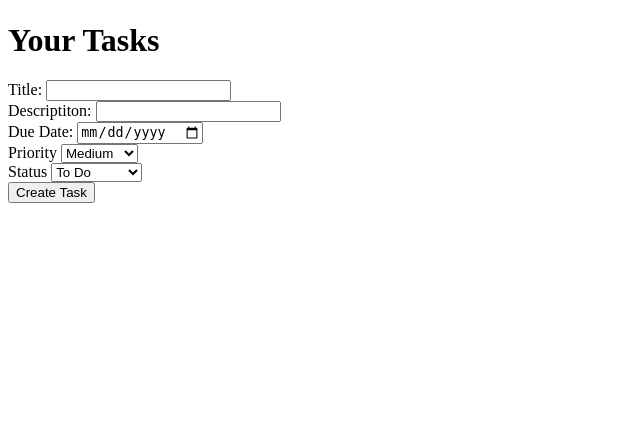
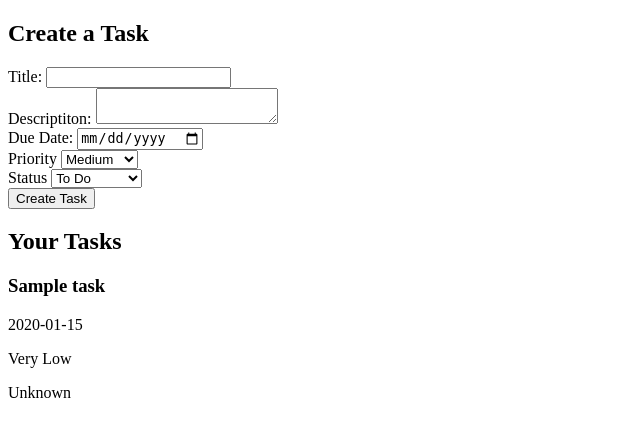
Before and after one commit to VladAnton22/flask-task-manager, a Flask app: page /tasks in a window 1280 px wide. Shown: the part 102-539 px from the top of the page, without its empty margins (0-640 px from the left). Run offline with Flask 3, Linux system fonts and the light colour scheme; a user stored in the database is signed in; tables that the repository leaves empty hold one stand-in row (values such as "Sample post").

Commit message:
Added task display

```diff
--- a/app/forms.py
+++ b/app/forms.py
@@ -1,10 +1,10 @@
 from flask_wtf import FlaskForm
-from wtforms import StringField, SubmitField, PasswordField, DateField, SelectField
+from wtforms import StringField, SubmitField, PasswordField, DateField, SelectField, TextAreaField
 from wtforms.validators import InputRequired, EqualTo, Optional
 
 class AddATask(FlaskForm):
     title = StringField("Title:", validators=[InputRequired()])
-    description = StringField("Descriptiton:", validators=[Optional()])
+    description = TextAreaField("Descriptiton:", validators=[Optional()])
     due_date = DateField("Due Date:", validators=[Optional()])
     priority = SelectField(
         "Priority",
--- a/app/models.py
+++ b/app/models.py
@@ -40,5 +40,15 @@ class Task(db.Model):
 
     user: Mapped["User"] = relationship(back_populates="tasks")
 
+    @property
+    def priority_label(self):
+        PRIORITY_MAP = {1: "Very Low", 2: "Low", 3: "Medium", 4: "High", 5:"Very High"}
+        return PRIORITY_MAP.get(self.priority, "Unknown")
+
+    @property
+    def status_label(self):
+        STATUS_MAP = {"todo": "To Do", "in_progress": "In Progress", "done": "Done"}
+        return STATUS_MAP.get(self.status, "Unknown")
+
     def __repr__(self):
         return f'Task(id={self.id!r}, title={self.title!r}, description={self.description!r}, due_date={self.due_date!r}, priority={self.priority!r}, status={self.status!r})'
--- a/app/templates/task_management.html
+++ b/app/templates/task_management.html
@@ -1,12 +1,7 @@
 {% extends "base.html" %}
 
 {% block main_content %}
-
-    <h1>Your Tasks</h1>
-
-
-
-
+    <h2>Create a Task</h2>
     <form action="" method="POST">
         {{ form.hidden_tag() }}
         {{ form.title.label }}
@@ -29,4 +24,17 @@
         <br />
         {{ form.submit() }}
     </form>
+
+    <h2>Your Tasks</h2>
+    <section>
+        {% for task in tasks %}
+        <div>
+            <h3>{{ task.title }}</h3>
+            <p>{{ task.due_date }}</p>
+            <p>{{ task.priority_label }}</p>
+            <p>{{ task.status_label }}</p>
+        </div>
+        {% endfor %}
+    </section>
+
 {% endblock %}
```
Also changed, not shown: app/templates/index.html (+11 -1 lines), app/routes/task_routes.py (line endings or trailing spaces).
